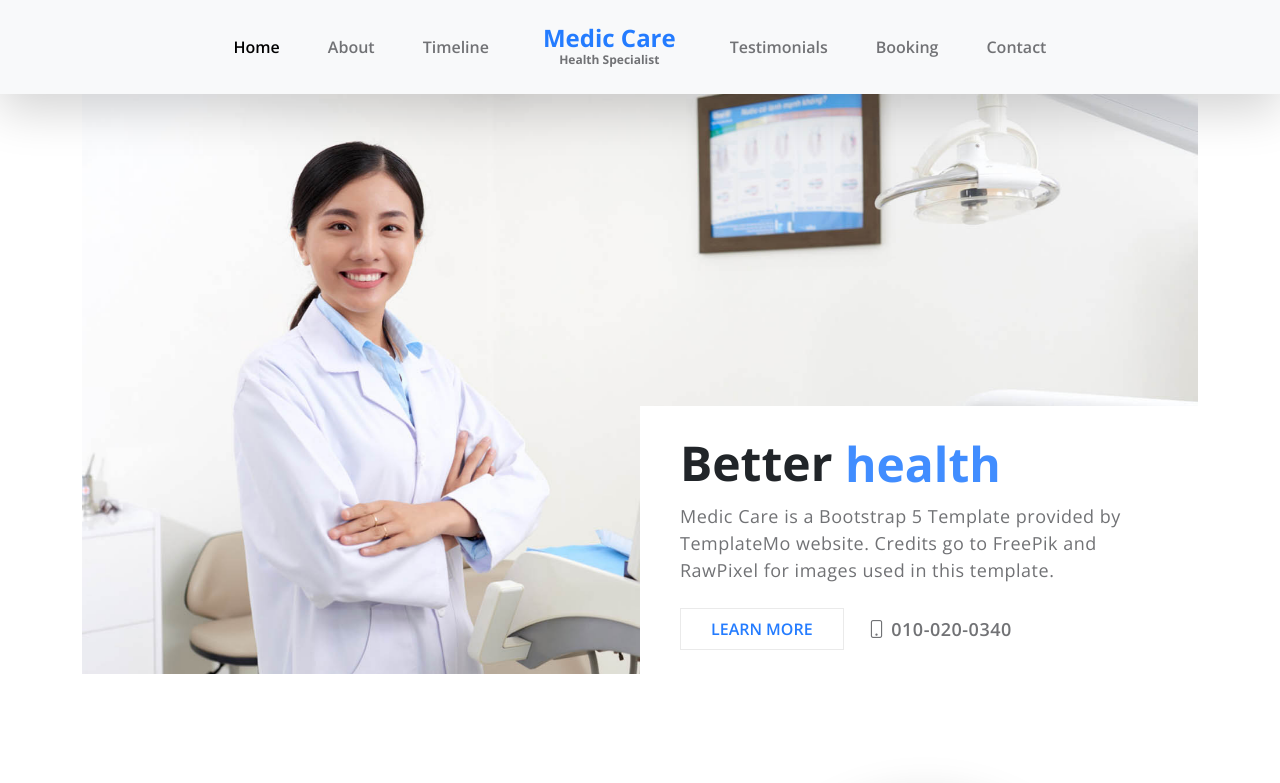
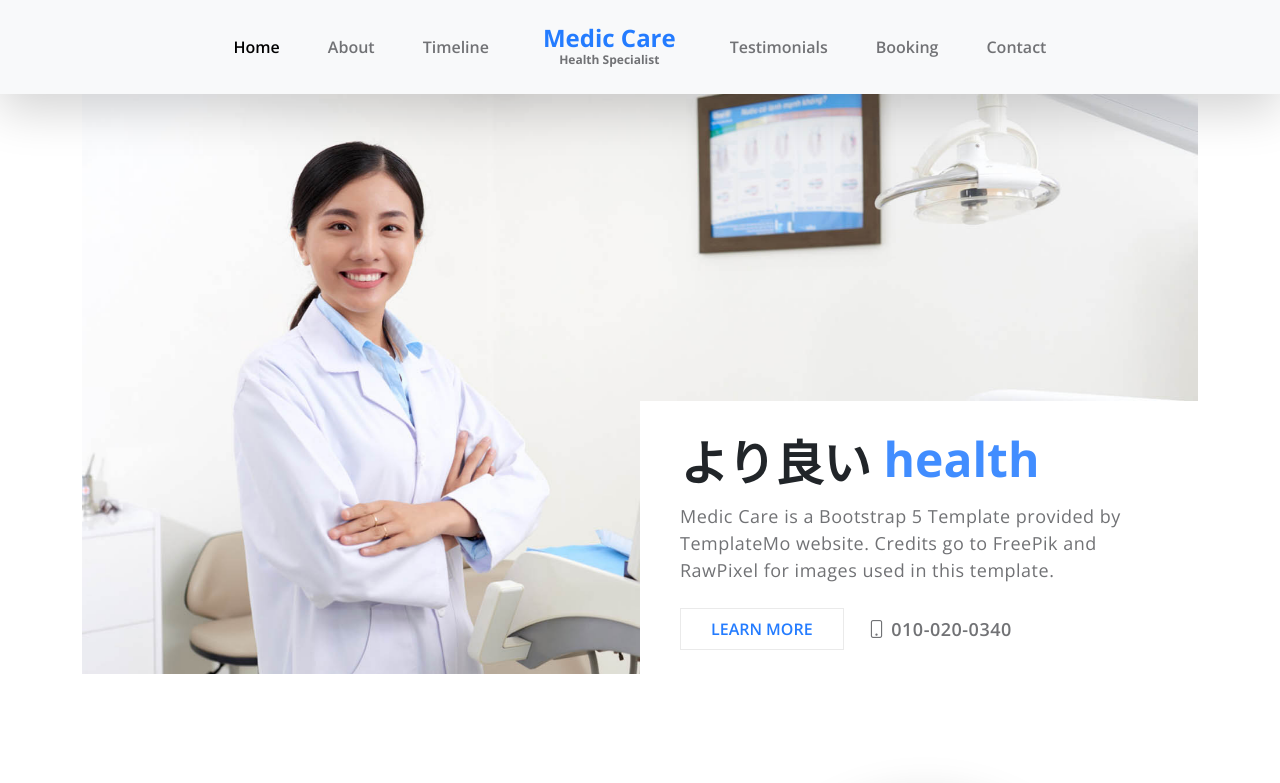
Before and after one commit to shinshinbk/shinshinbk.github.io, a plain HTML site: page index.html in a window 1280 px wide. Shown: the top 783 px of the page. Drawn offline with nearby package versions, Linux system fonts and the light colour scheme.

Commit message:
Update index.html

```diff
--- a/index.html
+++ b/index.html
@@ -109,7 +109,7 @@ https://templatemo.com/tm-566-medic-care
                             <div class="heroText d-flex flex-column justify-content-center">
 
                                 <h1 class="mt-auto mb-2">
-                                    Better
+                                    より良い
                                     <div class="animated-info">
                                         <span class="animated-item">health</span>
                                         <span class="animated-item">days</span>
```
